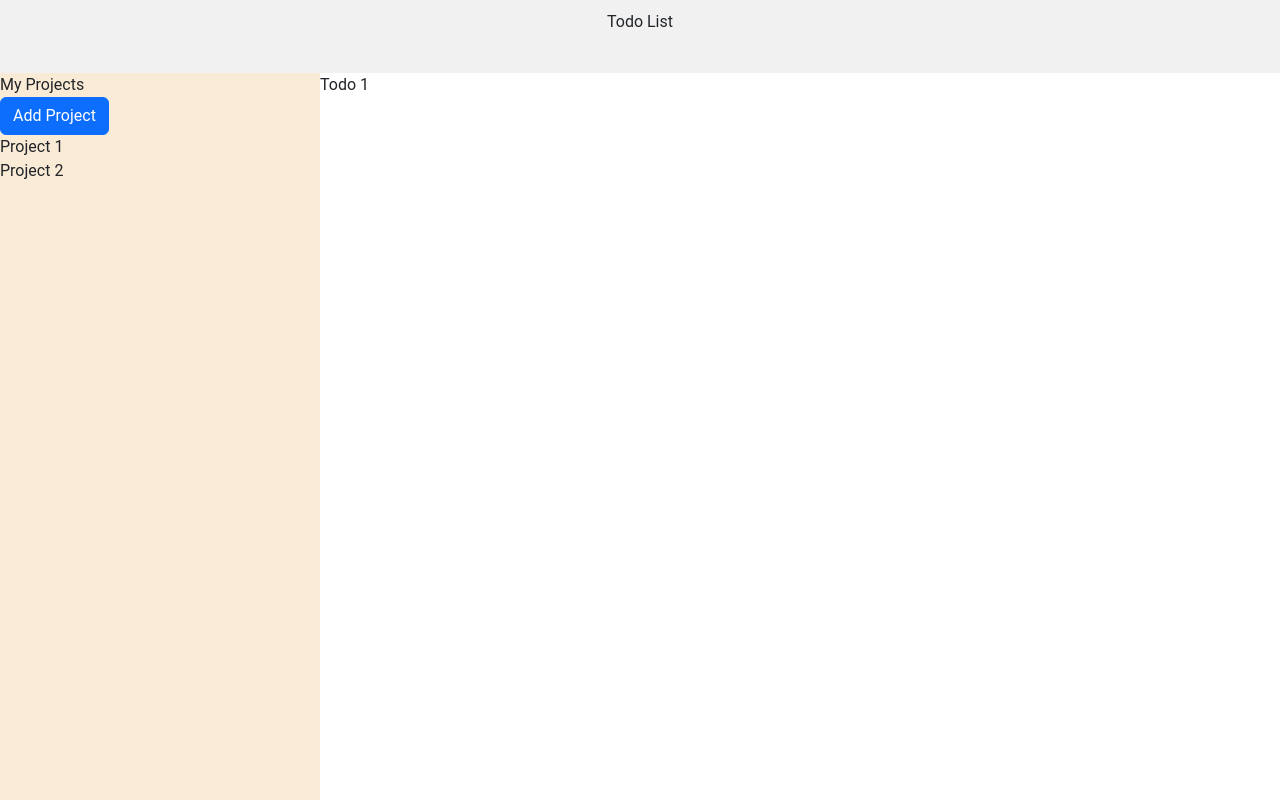
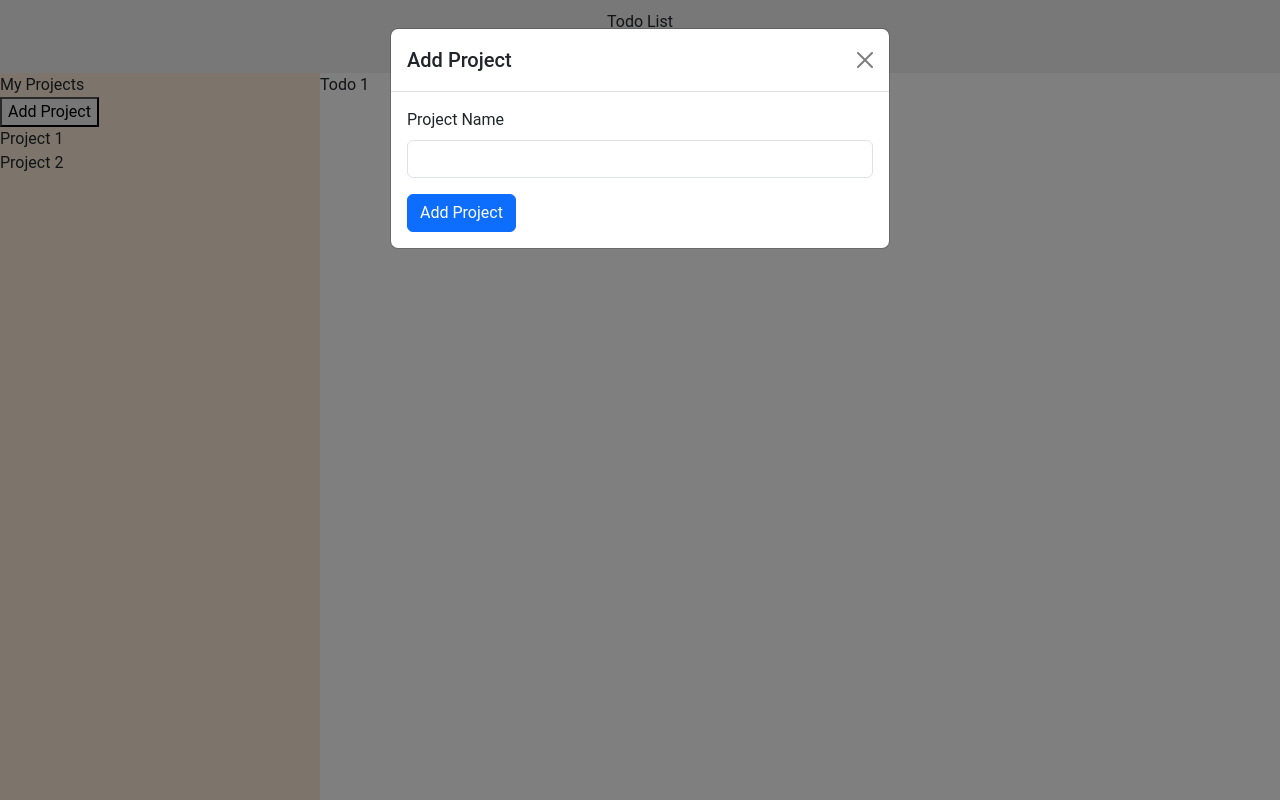
Before and after one commit to janpetallo/odin-my-tasks-app, a website built with webpack: page src/index.html in a window 1280 px wide. Both pictures are taken after a click on the button "Add Project". Built offline with nearby package versions, Linux system fonts and the light colour scheme.

Commit message:
add new project modal functionality

```diff
--- a/src/index.html
+++ b/src/index.html
@@ -17,7 +17,27 @@
 
         <div class="projects">
             <div class="section-name">My Projects</div>
-            <button class="btn btn-primary">Add Project</button>
+            <button id="add-project-button">Add Project</button>
+            <div class="modal fade" id="addProjectModal" tabindex="-1" aria-labelledby="addProjectModalLabel" aria-hidden="true">
+                <div class="modal-dialog">
+                  <div class="modal-content">
+                    <div class="modal-header">
+                      <h5 class="modal-title" id="addProjectModalLabel">Add Project</h5>
+                      <button type="button" class="btn-close" data-bs-dismiss="modal" aria-label="Close"></button>
+                    </div>
+                    <div class="modal-body">
+                      <form id="add-project-form">
+                        <div class="mb-3">
+                          <label for="project-name" class="form-label">Project Name</label>
+                          <input type="text" class="form-control" id="project-name">
+                        </div>
+                        <button type="submit" class="btn btn-primary">Add Project</button>
+                      </form>
+                    </div>
+                  </div>
+                </div>
+              </div>
+
             <div class="project-list">
 
             </div>
--- a/src/index.js
+++ b/src/index.js
@@ -9,8 +9,14 @@ import { Project } from './modules/project';
 import { Projects } from './modules/projects';
 import { TodoItem } from './modules/todoItem';
 
+import { initializeProjectModal } from './modules/newProjectModal';
+
 const projects = new Projects();
 const ui = new Render();
+
+// Initialize the modal
+var addProjectModal = new bootstrap.Modal(document.getElementById('addProjectModal'), {});
+initializeProjectModal(addProjectModal, projects, ui);
 
 // Add some projects and todos...
 const project1 = new Project('Project 1');
--- /dev/null
+++ b/src/modules/newProjectModal.js
@@ -0,0 +1,23 @@
+// modal.js
+
+import { Project } from './project.js';
+
+export function initializeProjectModal(addProjectModal, projects, ui) {
+    document.querySelector('#add-project-button').addEventListener('click', () => {
+        addProjectModal.show();
+    });
+
+    document.querySelector('#add-project-form').addEventListener('submit', (event) => {
+        event.preventDefault();
+
+        const projectName = document.querySelector('#project-name').value;
+        if (projectName) {
+            const newProject = new Project(projectName);
+            projects.addProject(newProject);
+            ui.renderProjects(projects.getProjects());
+        }
+
+        // Hide the modal
+        addProjectModal.hide();
+    });
+}
--- a/src/styles.css
+++ b/src/styles.css
@@ -1,3 +1,5 @@
+
+
 body {
     font-family: "Roboto", sans-serif;
     font-weight: 400;
```
